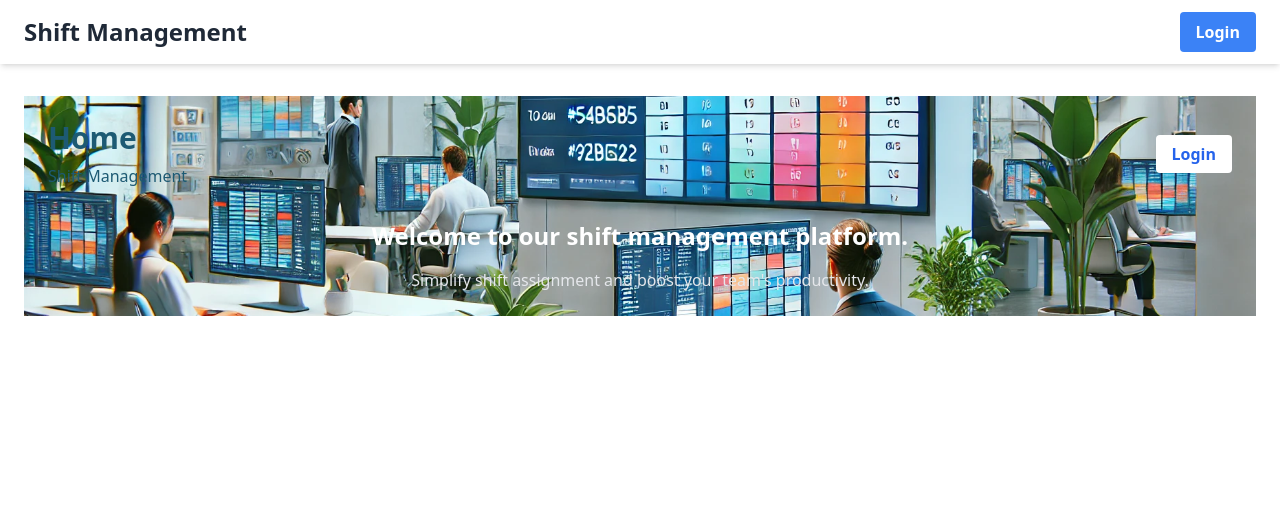
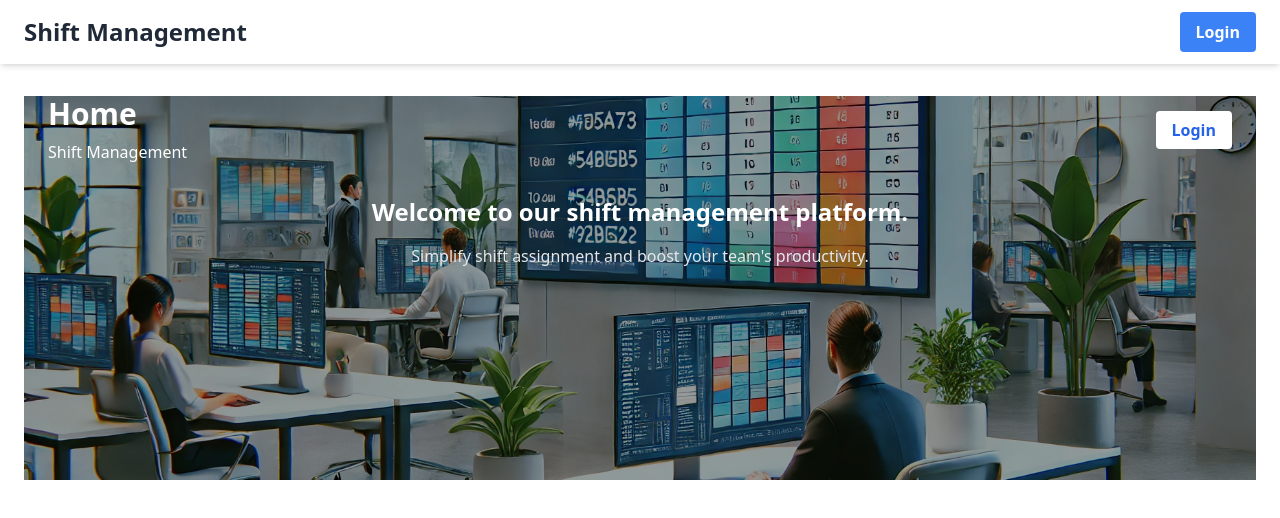
Before and after one commit to GapolaniaDev/frontend_company_shift_management, an Angular app: page / in a window 1280 px wide. Shown: the top 518 px of the page. Built offline with nearby package versions, Linux system fonts and the light colour scheme.

Commit message:
COnfig routers

```diff
--- a/src/app/app.component.html
+++ b/src/app/app.component.html
@@ -1,2 +1 @@
 <router-outlet></router-outlet>
-<router-outlet name="login"></router-outlet>
--- a/src/app/core/components/home/home.component.css
+++ b/src/app/core/components/home/home.component.css
@@ -1,5 +1,23 @@
 .banner {
+  position: relative;
   background-image: url('/assets/images/banner-background.webp');
   background-size: cover;
   background-position: center;
+  overflow: hidden; /* Evita que el pseudo-elemento se extienda fuera del contenedor */
 }
+
+.banner::before {
+  content: "";
+  position: absolute;
+  top: 0;
+  left: 0;
+  right: 0;
+  bottom: 0;
+  background: rgba(0, 0, 0, 0.4); /* Ajusta la opacidad aquí */
+  z-index: 1; /* Asegura que el overlay esté detrás del contenido */
+}
+
+.banner > * {
+  position: relative;
+  z-index: 2; /* Asegura que el contenido esté encima del overlay */
+}
--- a/src/app/core/components/home/home.component.html
+++ b/src/app/core/components/home/home.component.html
@@ -1,9 +1,9 @@
-<header class="banner text-white py-6">
+<header class="banner text-white h-96">
   <div class="container mx-auto px-6">
     <div class="flex justify-between items-center">
       <div>
-        <h1 class="text-3xl font-bold text-full-primary">Home</h1>
-        <p class="mt-2 text-full-primary">Shift Management</p>
+        <h1 class="text-3xl font-bold">Home</h1>
+        <p class="mt-2">Shift Management</p>
       </div>
       <div>
         <a routerLink="/login"
--- a/src/app/main-layout/main-layout.component.html
+++ b/src/app/main-layout/main-layout.component.html
@@ -6,6 +6,6 @@
     </button>
   </nav>
 </header>
-<main class="container mx-auto px-6 py-8">
+<main class="w-full px-6 py-8 h-100">
   <router-outlet/>
 </main>
```
